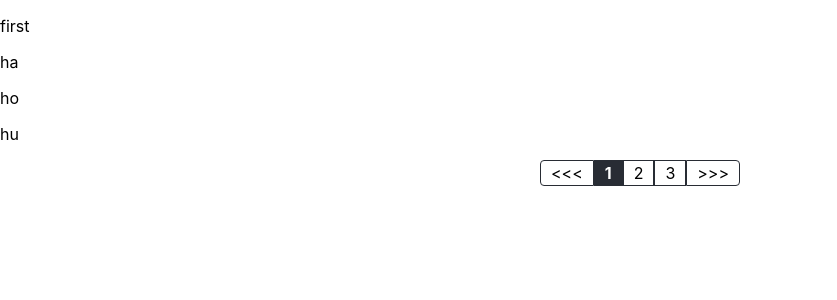
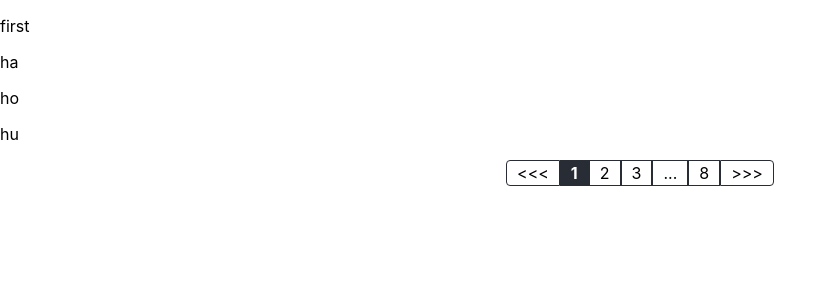
Before and after one commit to schroedinger-survey/react-pagination, a React (Create React App) app: page / in a window 1280 px wide. Shown: the top 300 px of the page, without its empty margins (0-837 px from the left). Built offline with nearby package versions, Linux system fonts and the light colour scheme.

Commit message:
Combination of activeCenter and skipElements works

```diff
--- a/src/App.js
+++ b/src/App.js
@@ -52,7 +52,7 @@ function App() {
                         prevSign={"<<<"}
                         nextSign={">>>"}
                         endMarkerClass={"end-marker"}
-                        skipElements={false}
+                        skipElements={true}
                         fetchFunction={fetchFunction}
                         activeCenter={true}
                         callBack={setCurrentPaginationPage}/>
```
